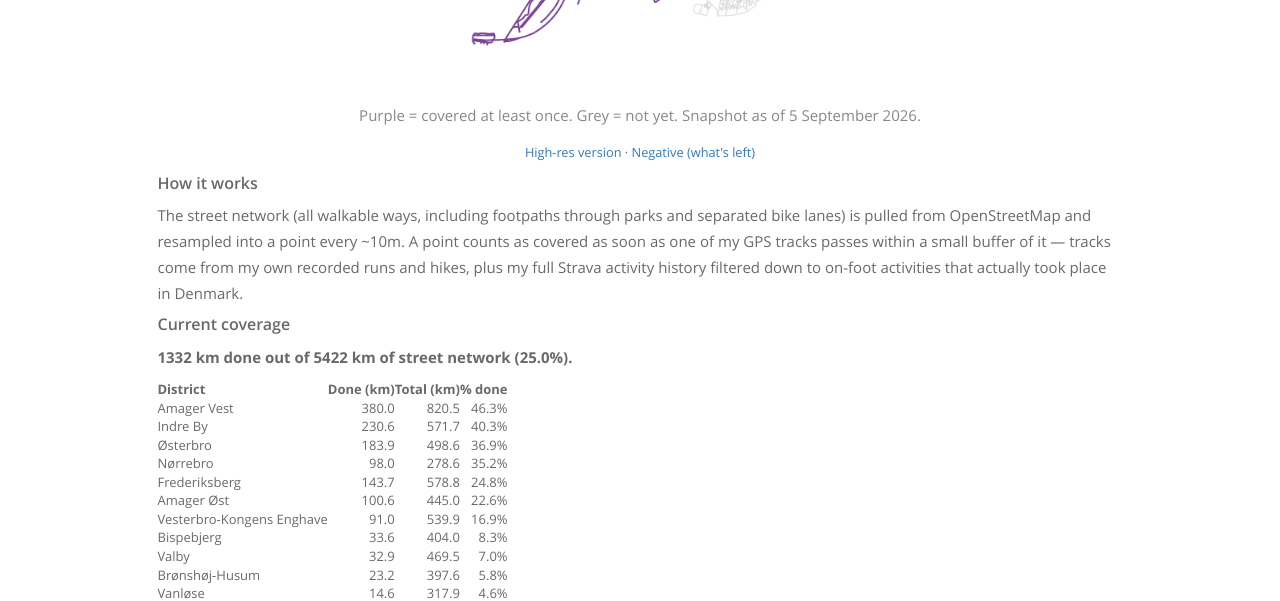
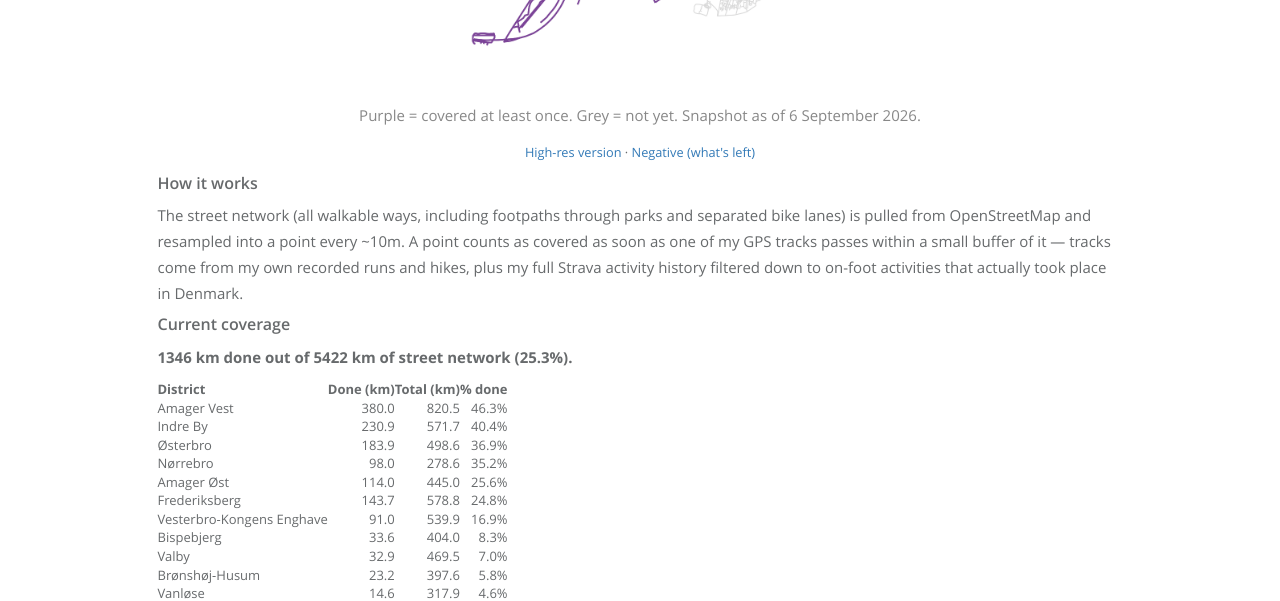
Before and after one commit to ClemAntarctica/ClemAntarctica.github.io, a Jekyll site: the page built from ES_CPH.md, in a window 1280 px wide and 900 px high, scrolled down 1397 px. Shown: the part 155-756 px from the top of the window. Built offline with Jekyll 4.4.1, drawn with Linux system fonts in a browser that asks for light colours; comment, search, counter and statistics services are not loaded.

Commit message:
ES CPH stat update 6 sep 2026

```diff
--- a/ES_CPH.md
+++ b/ES_CPH.md
@@ -14,7 +14,7 @@ Inspired by the "every street" mapping challenge, this project tracks exactly wh
 
 <img src="{{ "/static/assets/img/landing/es_cph_coverage.png" | prepend: site.baseurl }}" width="100%">
 
-<p class="text-center text-muted">Purple = covered at least once. Grey = not yet. Snapshot as of 5 September 2026.</p>
+<p class="text-center text-muted">Purple = covered at least once. Grey = not yet. Snapshot as of 6 September 2026.</p>
 
 <p class="text-center"><small><a href="{{ "/static/assets/img/landing/es_cph_coverage_HR.png" | prepend: site.baseurl }}">High-res version</a> &middot; <a href="{{ "/static/assets/img/landing/es_cph_coverage_negative.png" | prepend: site.baseurl }}">Negative (what's left)</a></small></p>
 
@@ -24,16 +24,16 @@ The street network (all walkable ways, including footpaths through parks and sep
 
 ### Current coverage
 
-**1332 km done out of 5422 km of street network (25.0%).**
+**1346 km done out of 5422 km of street network (25.3%).**
 
 | District | Done (km) | Total (km) | % done |
 |---|---:|---:|---:|
 | Amager Vest | 380.0 | 820.5 | 46.3% |
-| Indre By | 230.6 | 571.7 | 40.3% |
+| Indre By | 230.9 | 571.7 | 40.4% |
 | Østerbro | 183.9 | 498.6 | 36.9% |
 | Nørrebro | 98.0 | 278.6 | 35.2% |
+| Amager Øst | 114.0 | 445.0 | 25.6% |
 | Frederiksberg | 143.7 | 578.8 | 24.8% |
-| Amager Øst | 100.6 | 445.0 | 22.6% |
 | Vesterbro-Kongens Enghave | 91.0 | 539.9 | 16.9% |
 | Bispebjerg | 33.6 | 404.0 | 8.3% |
 | Valby | 32.9 | 469.5 | 7.0% |
```
Also changed, not shown: static/assets/img/landing/es_cph_coverage.png, static/assets/img/landing/es_cph_coverage_negative.png, 1 other file.
